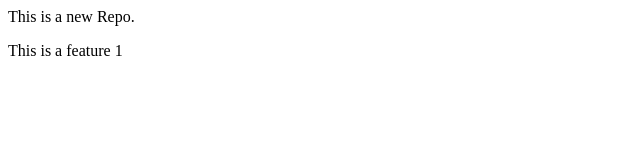
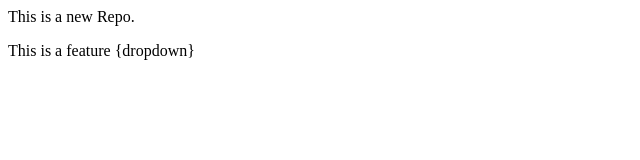
Before and after one commit to AbdullahKhamoor/Gitprc, a plain HTML site: page index.html in a window 1280 px wide. Shown: the full height of the page, 0-640 px from the left. Drawn offline with Linux system fonts and the light colour scheme.

```diff
--- a/index.html
+++ b/index.html
@@ -1,2 +1,2 @@
 <p>This is a new Repo. </p>
-<p>This is a feature 1</p>
+<p>This is a feature {dropdown}</p>
```
